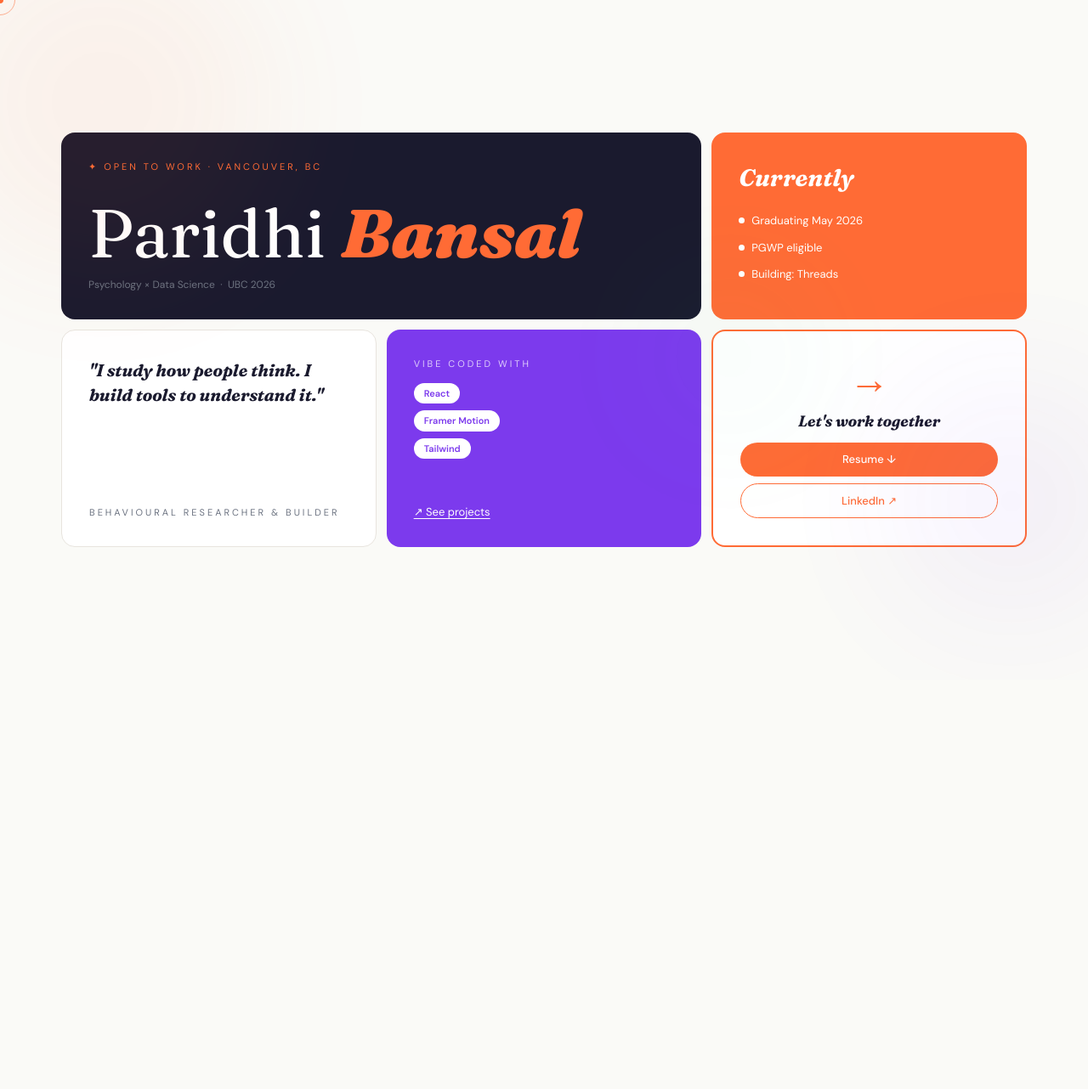
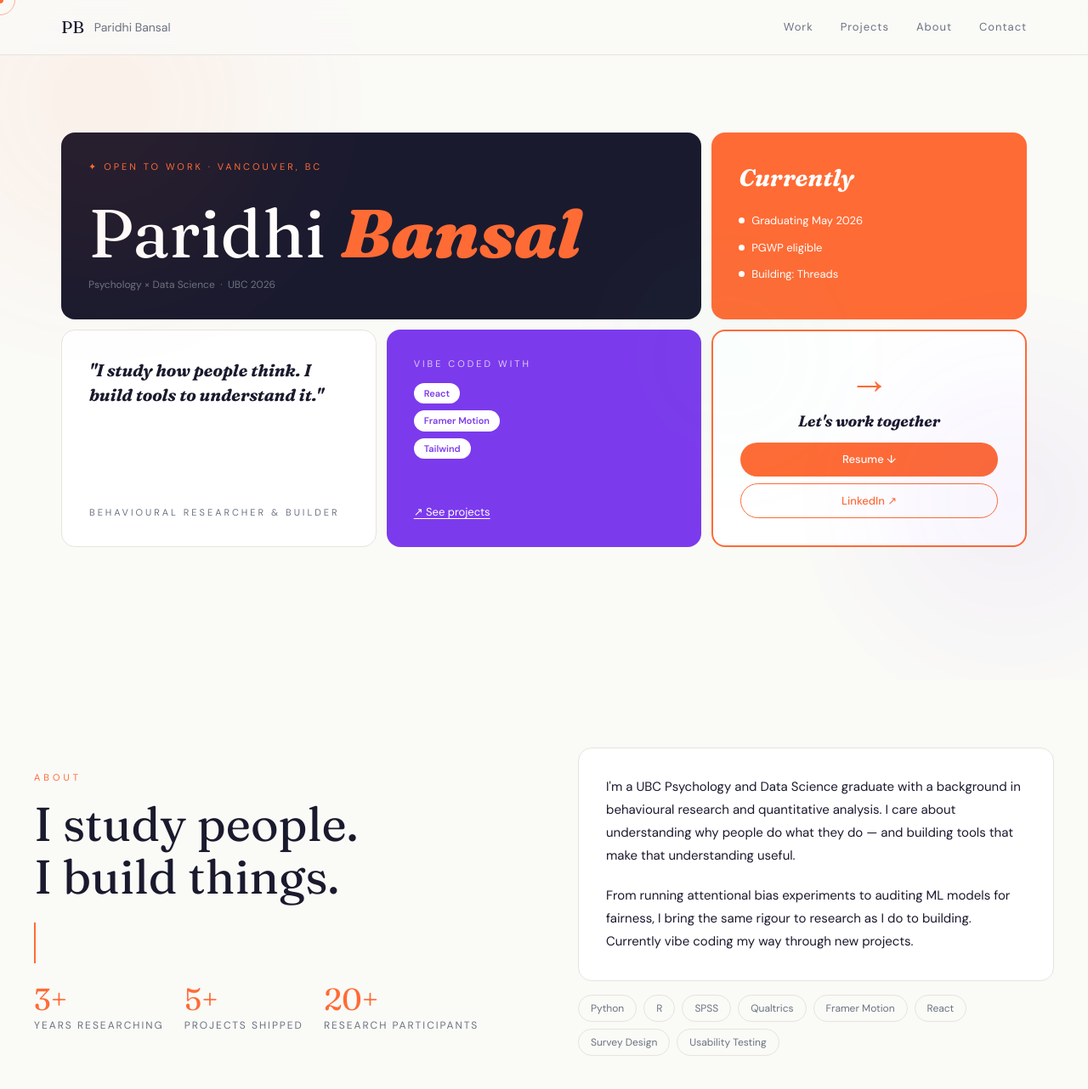
Before and after one commit to pari567/paridhi-portfolio, a React (Vite) app: page / in a window 1280 px wide. Shown: the top 1282 px of the page at 85% size. Before the commit the page ends 800 px from the top, so only its background shows below. Built offline with nearby package versions, Linux system fonts and the light colour scheme.

Commit message:
feat: nav + about section

```diff
--- a/src/components/About.jsx
+++ b/src/components/About.jsx
@@ -1,3 +1,166 @@
+import { motion } from 'framer-motion'
+
+const stats = [
+  { number: '3+', label: 'Years researching' },
+  { number: '5+', label: 'Projects shipped' },
+  { number: '20+', label: 'Research participants' },
+]
+
+const skills = [
+  'Python', 'R', 'SPSS', 'Qualtrics',
+  'Framer Motion', 'React', 'Survey Design', 'Usability Testing',
+]
+
+const inView = (delay = 0) => ({
+  initial: { opacity: 0, y: 30 },
+  whileInView: { opacity: 1, y: 0 },
+  viewport: { once: true },
+  transition: { duration: 0.6, ease: 'easeOut', delay },
+})
+
+const s = {
+  section: {
+    padding: '80px 32px',
+  },
+  inner: {
+    maxWidth: 1200,
+    margin: '0 auto',
+    display: 'grid',
+    gridTemplateColumns: '1fr 1fr',
+    gap: 80,
+    alignItems: 'center',
+  },
+
+  // Left column
+  eyebrow: {
+    fontSize: 11,
+    letterSpacing: 4,
+    textTransform: 'uppercase',
+    color: '#ff6b35',
+    fontFamily: 'DM Sans, sans-serif',
+    marginBottom: 16,
+    display: 'block',
+  },
+  heading: {
+    fontFamily: 'Fraunces, serif',
+    fontWeight: 900,
+    fontSize: 56,
+    color: '#1a1a2e',
+    lineHeight: 1.1,
+    margin: 0,
+  },
+  accentLine: {
+    width: 2,
+    height: 48,
+    background: '#ff6b35',
+    margin: '24px 0',
+  },
+  statsRow: {
+    display: 'flex',
+    gap: 24,
+  },
+  statBox: {
+    display: 'flex',
+    flexDirection: 'column',
+    gap: 4,
+  },
+  statNumber: {
+    fontFamily: 'Fraunces, serif',
+    fontWeight: 700,
+    fontSize: 36,
+    color: '#ff6b35',
+    lineHeight: 1,
+  },
+  statLabel: {
+    fontFamily: 'DM Sans, sans-serif',
+    fontSize: 12,
+    color: '#6b7280',
+    textTransform: 'uppercase',
+    letterSpacing: 2,
+  },
+
+  // Right column
+  card: {
+    background: '#ffffff',
+    border: '1px solid #e8e4de',
+    borderRadius: 16,
+    padding: 32,
+  },
+  para: {
+    fontFamily: 'DM Sans, sans-serif',
+    fontSize: 15,
+    color: '#1a1a2e',
+    lineHeight: 1.8,
+    margin: 0,
+  },
+  paraSpaced: {
+    fontFamily: 'DM Sans, sans-serif',
+    fontSize: 15,
+    color: '#1a1a2e',
+    lineHeight: 1.8,
+    margin: '20px 0 0',
+  },
+  pillsRow: {
+    display: 'flex',
+    flexWrap: 'wrap',
+    gap: 8,
+    marginTop: 16,
+  },
+  pill: {
+    border: '1px solid #e8e4de',
+    borderRadius: 100,
+    padding: '6px 14px',
+    fontSize: 12,
+    color: '#6b7280',
+    backgroundColor: '#fafaf7',
+    fontFamily: 'DM Sans, sans-serif',
+  },
+}
+
 export default function About() {
-  return null
+  return (
+    <section id="about" style={s.section}>
+      <div style={s.inner}>
+
+        {/* Left column */}
+        <motion.div {...inView(0)}>
+          <span style={s.eyebrow}>About</span>
+          <h2 style={s.heading}>
+            I study people.<br />I build things.
+          </h2>
+          <div style={s.accentLine} />
+          <div style={s.statsRow}>
+            {stats.map((stat) => (
+              <div key={stat.number} style={s.statBox}>
+                <span style={s.statNumber}>{stat.number}</span>
+                <span style={s.statLabel}>{stat.label}</span>
+              </div>
+            ))}
+          </div>
+        </motion.div>
+
+        {/* Right column */}
+        <motion.div {...inView(0.2)}>
+          <div style={s.card}>
+            <p style={s.para}>
+              I'm a UBC Psychology and Data Science graduate with a background in behavioural
+              research and quantitative analysis. I care about understanding why people do what
+              they do — and building tools that make that understanding useful.
+            </p>
+            <p style={s.paraSpaced}>
+              From running attentional bias experiments to auditing ML models for fairness,
+              I bring the same rigour to research as I do to building. Currently vibe coding
+              my way through new projects.
+            </p>
+          </div>
+          <div style={s.pillsRow}>
+            {skills.map((skill) => (
+              <span key={skill} style={s.pill}>{skill}</span>
+            ))}
+          </div>
+        </motion.div>
+
+      </div>
+    </section>
+  )
 }
--- a/src/components/Nav.jsx
+++ b/src/components/Nav.jsx
@@ -1,3 +1,103 @@
+import { useState } from 'react'
+import { motion } from 'framer-motion'
+
+const links = [
+  { label: 'Work',     href: '#work' },
+  { label: 'Projects', href: '#projects' },
+  { label: 'About',    href: '#about' },
+  { label: 'Contact',  href: '#contact' },
+]
+
+const s = {
+  wrapper: {
+    position: 'fixed',
+    top: 0,
+    left: 0,
+    right: 0,
+    zIndex: 100,
+    backgroundColor: 'rgba(250,250,247,0.85)',
+    backdropFilter: 'blur(12px)',
+    WebkitBackdropFilter: 'blur(12px)',
+    borderBottom: '1px solid #e8e4de',
+  },
+  inner: {
+    maxWidth: 1200,
+    margin: '0 auto',
+    height: 64,
+    display: 'flex',
+    alignItems: 'center',
+    justifyContent: 'space-between',
+    padding: '0 32px',
+  },
+  left: {
+    display: 'flex',
+    alignItems: 'center',
+  },
+  monogram: {
+    fontFamily: 'Fraunces, serif',
+    fontWeight: 900,
+    fontSize: 20,
+    color: '#1a1a2e',
+    lineHeight: 1,
+  },
+  name: {
+    fontFamily: 'DM Sans, sans-serif',
+    fontSize: 14,
+    color: '#6b7280',
+    marginLeft: 12,
+  },
+  nav: {
+    display: 'flex',
+    alignItems: 'center',
+    gap: 32,
+  },
+  link: {
+    fontSize: 13,
+    color: '#6b7280',
+    textDecoration: 'none',
+    letterSpacing: 1,
+    cursor: 'pointer',
+    fontFamily: 'DM Sans, sans-serif',
+    transition: 'color 0.2s ease',
+  },
+  linkHover: {
+    color: '#ff6b35',
+  },
+}
+
+function NavLink({ href, label }) {
+  const [hovered, setHovered] = useState(false)
+  return (
+    <a
+      href={href}
+      style={{ ...s.link, ...(hovered ? s.linkHover : {}) }}
+      onMouseEnter={() => setHovered(true)}
+      onMouseLeave={() => setHovered(false)}
+    >
+      {label}
+    </a>
+  )
+}
+
 export default function Nav() {
-  return null
+  return (
+    <motion.div
+      initial={{ opacity: 0, y: -64 }}
+      animate={{ opacity: 1, y: 0 }}
+      transition={{ duration: 0.5, ease: 'easeOut' }}
+      style={s.wrapper}
+    >
+      <div style={s.inner}>
+        <div style={s.left}>
+          <span style={s.monogram}>PB</span>
+          <span style={s.name}>Paridhi Bansal</span>
+        </div>
+        <nav style={s.nav}>
+          {links.map((l) => (
+            <NavLink key={l.href} href={l.href} label={l.label} />
+          ))}
+        </nav>
+      </div>
+    </motion.div>
+  )
 }
```
